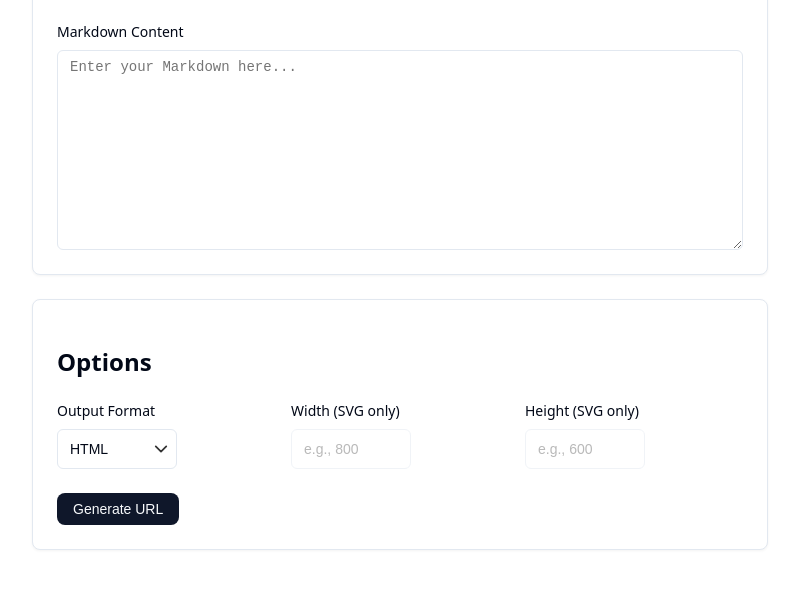
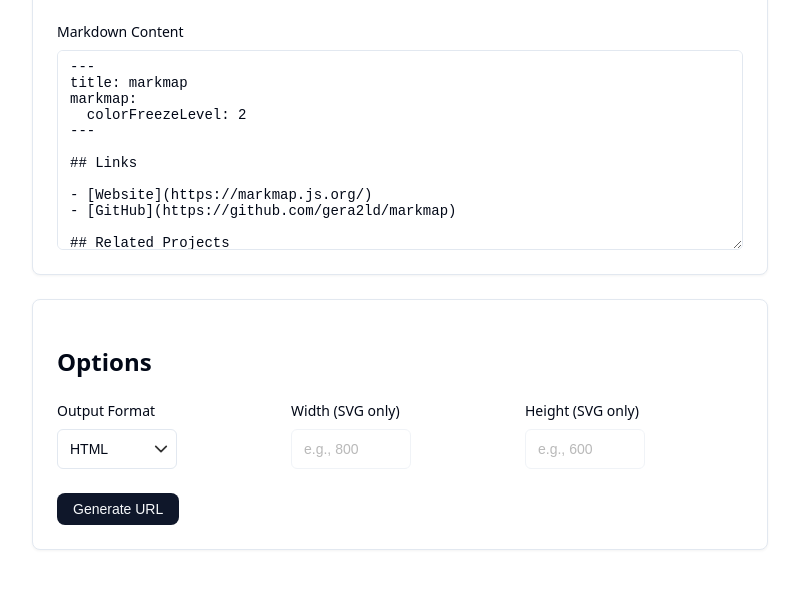
Before and after one commit to mayneyao/markmap-service, a website: page src/generator.html in a window 1280 px wide. Shown: the part 165-754 px from the top of the page, without its empty margins (240-1039 px from the left). Drawn offline with Linux system fonts and the light colour scheme.

Commit message:
default exmaple

````diff
--- a/src/generator.html
+++ b/src/generator.html
@@ -203,7 +203,51 @@
         id="markdownInput"
         placeholder="Enter your Markdown here..."
         rows="10"
-      ></textarea>
+      >---
+title: markmap
+markmap:
+  colorFreezeLevel: 2
+---
+
+## Links
+
+- [Website](https://markmap.js.org/)
+- [GitHub](https://github.com/gera2ld/markmap)
+
+## Related Projects
+
+- [coc-markmap](https://github.com/gera2ld/coc-markmap) for Neovim
+- [markmap-vscode](https://marketplace.visualstudio.com/items?itemName=gera2ld.markmap-vscode) for VSCode
+- [eaf-markmap](https://github.com/emacs-eaf/eaf-markmap) for Emacs
+
+## Features
+
+Note that if blocks and lists appear at the same level, the lists will be ignored.
+
+### Lists
+
+- **strong** ~~del~~ *italic* ==highlight==
+- `inline code`
+- [x] checkbox
+- Katex: $x = {-b \\pm \\sqrt{b^2-4ac} \\over 2a}$ <!-- markmap: fold -->
+  - [More Katex Examples](#?d=gist:af76a4c245b302206b16aec503dbe07b:katex.md)
+- Now we can wrap very very very very long text based on `maxWidth` option
+- Ordered list
+  1. item 1
+  2. item 2
+
+### Blocks
+
+```js
+console.log('hello, JavaScript')
+```
+
+| Products | Price |
+|-|-|
+| Apple | 4 |
+| Banana | 2 |
+
+![](https://markmap.js.org/favicon.png)</textarea>
     </div>
 
     <div class="card">
````
Also changed, not shown: index.html (deleted, +0 -88 lines), readme.md.
